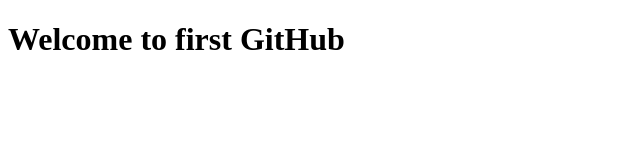
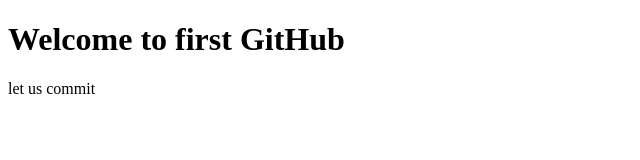
Before and after one commit to rosemtorres/gitTest, a plain HTML site: page index.html in a window 1280 px wide. Shown: the whole page, without its empty margins (0-640 px from the left). Drawn offline with Linux system fonts and the light colour scheme.

Commit message:
we need this

```diff
--- a/index.html
+++ b/index.html
@@ -7,6 +7,7 @@
 <body>
 	<div>
 		<h1>Welcome to first GitHub</h1>
+		<p>let us commit</p>
 	</div>
 </body>
 </html>
```
Also changed, not shown: 1 other file.
